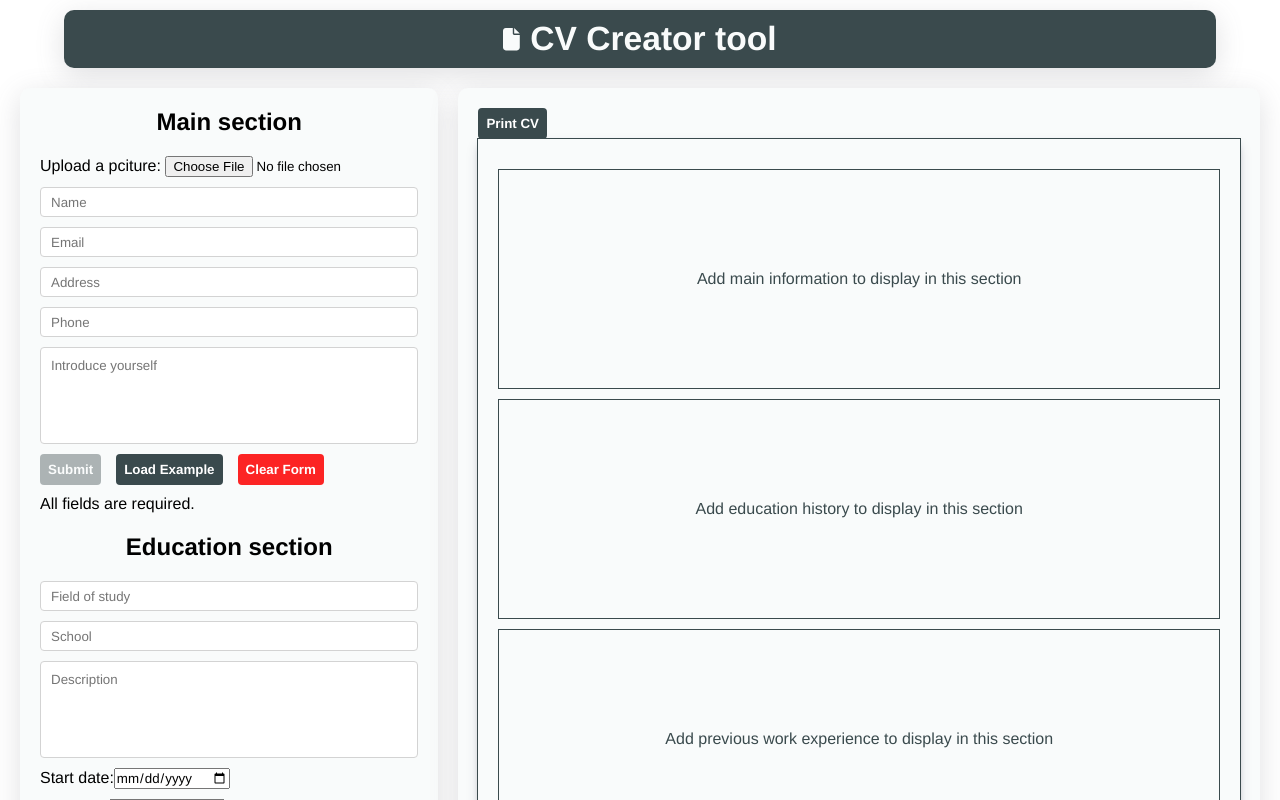
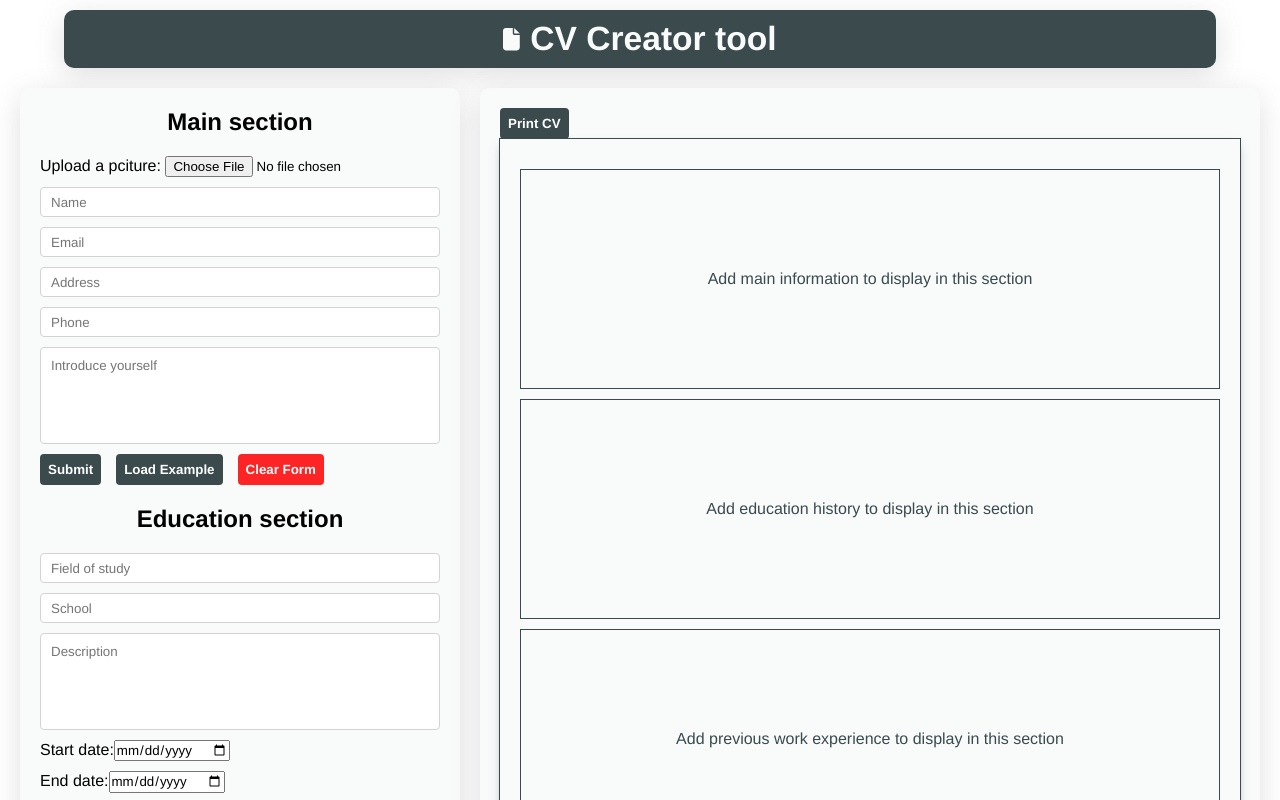
Before and after one commit to nikola88393/CV-Application, a React (Vite) app: page / in a window 1280 px wide. Shown: the top 800 px of the page. Built offline with nearby package versions, Linux system fonts and the light colour scheme.

Commit message:
Remove unnecessary form validation

```diff
--- a/src/HistorySection.jsx
+++ b/src/HistorySection.jsx
@@ -10,7 +10,7 @@ export function Section({
   exampleData,
 }) {
   const [id, setId] = useState(0);
-  const [error, setError] = useState("All fields are required.");
+  const [error, setError] = useState("");
   const [formData, setFormData] = useState({
     id: id,
     primary: "",
@@ -52,7 +52,6 @@ export function Section({
 
   const handleSubmit = (e) => {
     e.preventDefault();
-    if (!error) {
     if (isEditing) {
       cb(formData);
     } else {
@@ -60,7 +59,6 @@ export function Section({
       setId(id + 1);
     }
     resetForm();
-    }
   };
 
   const resetForm = () => {
@@ -74,7 +72,6 @@ export function Section({
       isPresent: false,
     });
     setIsEditing(false);
-    setError("");
   };
 
   const handleInputChange = (e) => {
--- a/src/Inputs.jsx
+++ b/src/Inputs.jsx
@@ -103,7 +103,7 @@ export function Duration({
   );
 }
 
-export function Image({ onFileSelect }) {
+export function Image({ onFileSelect, imageUrl }) {
   const handleFileChange = (event) => {
     const file = event.target.files[0];
     if (file) {
@@ -122,6 +122,7 @@ export function Image({ onFileSelect }) {
         id="imagePicker"
         type="file"
         accept="image/*"
+        defaultValue={imageUrl ? imageUrl : null}
         onChange={handleFileChange}
       />
     </div>
--- a/src/MainSection.jsx
+++ b/src/MainSection.jsx
@@ -2,7 +2,6 @@ import { useState } from "react";
 import { Input, Text, Image } from "./Inputs";
 
 export function MainSection({ cb }) {
-  const [error, setError] = useState("All fields are required.");
   const [data, setData] = useState({
     imageUrl: "",
     name: "",
@@ -40,11 +39,6 @@ export function MainSection({ cb }) {
       ...prevData,
       [name]: value,
     }));
-    if (!value.trim()) {
-      setError("All fields are required.");
-    } else {
-      setError("");
-    }
   };
 
   const loadExample = () => {
@@ -60,14 +54,13 @@ export function MainSection({ cb }) {
       phone: "",
       intro: "",
     });
-    setError("All fields are required.");
   };
 
   return (
     <div className="inputSection">
       <h2 className="sectionHeader">Main section</h2>
       <form action="#" className="formSection" onSubmit={handleSubmit}>
-        <Image onFileSelect={handleFileSelect} />
+        <Image onFileSelect={handleFileSelect} imageUrl={data.imageUrl} />
         <Input
           name="name"
           label="Name"
@@ -99,7 +92,7 @@ export function MainSection({ cb }) {
           onChange={handleInputChange}
         ></Text>
         <div className="sectionOptions">
-          <button className="btn" type="submit" disabled={!!error}>
+          <button className="btn" type="submit">
             Submit
           </button>
           <button className="btn" onClick={loadExample}>
@@ -109,7 +102,6 @@ export function MainSection({ cb }) {
             Clear Form
           </button>
         </div>
-        <span>{error ? error : ""}</span>
       </form>
     </div>
   );
--- a/src/app.css
+++ b/src/app.css
@@ -48,7 +48,7 @@
   align-items: center;
   justify-content: center;
   flex: 1;
-  max-width: 400px;
+  width: 400px;
 }
 .cvContainer {
   background-color: var(--white-color);
```
Lines whose indentation alone changed are shown as unchanged.
